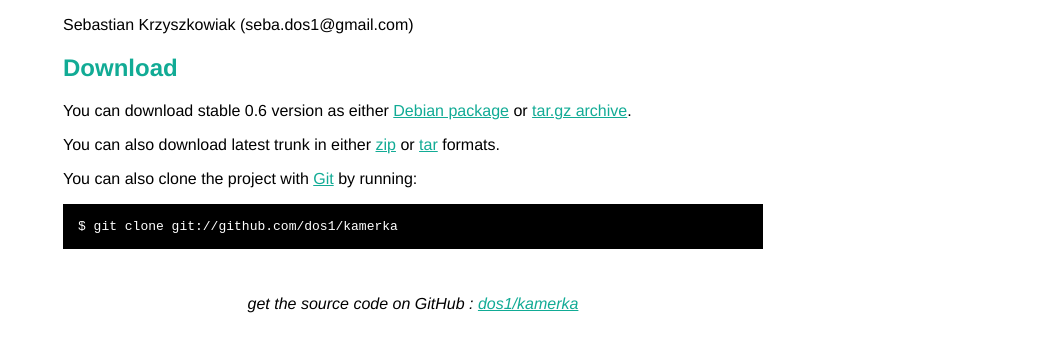
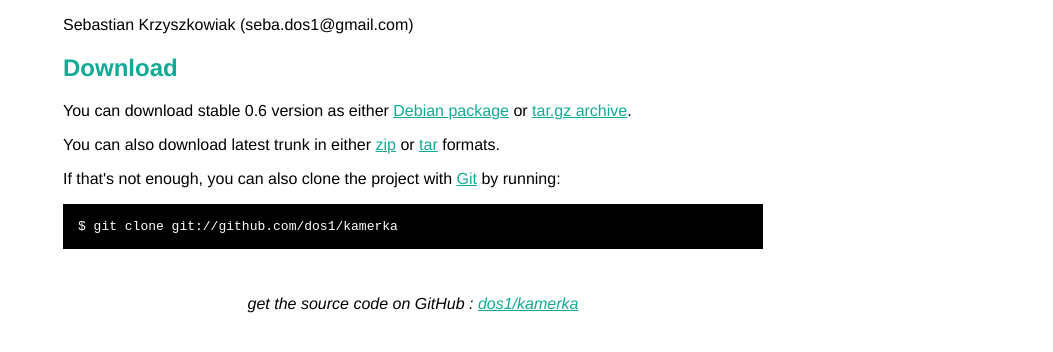
Before and after one commit to dos1/kamerka, a plain HTML site: page index.html in a window 1280 px wide. Shown: the part 328-680 px from the top of the page, without its empty margins (227-1280 px from the left). Drawn offline with Linux system fonts and the light colour scheme.

Commit message:
better wording

```diff
--- a/index.html
+++ b/index.html
@@ -66,7 +66,7 @@
       <a href="http://github.com/dos1/kamerka/zipball/master">zip</a> or
       <a href="http://github.com/dos1/kamerka/tarball/master">tar</a> formats.
     </p>
-    <p>You can also clone the project with <a href="http://git-scm.com">Git</a>
+    <p>If that's not enough, you can also clone the project with <a href="http://git-scm.com">Git</a>
       by running:
       <pre>$ git clone git://github.com/dos1/kamerka</pre>
     </p>
```
